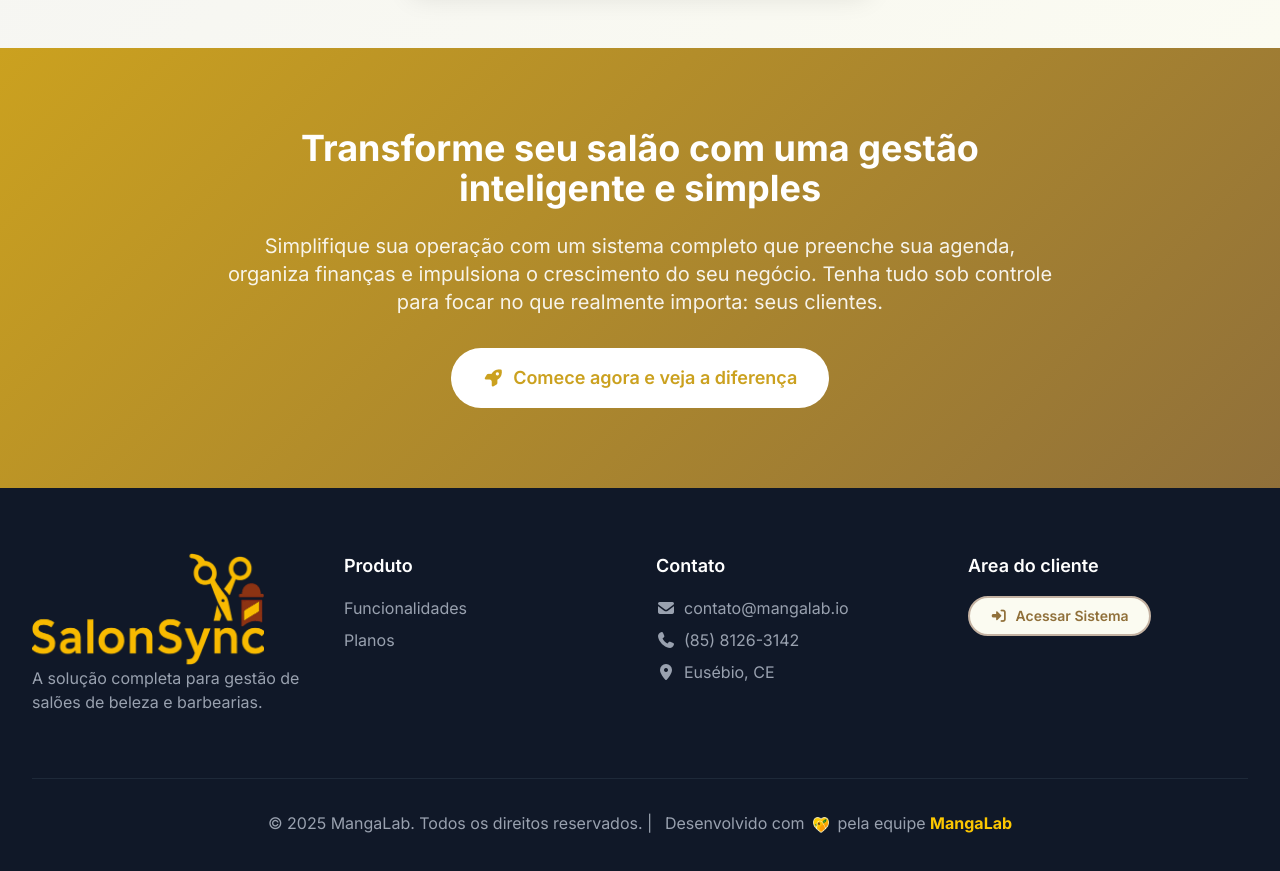
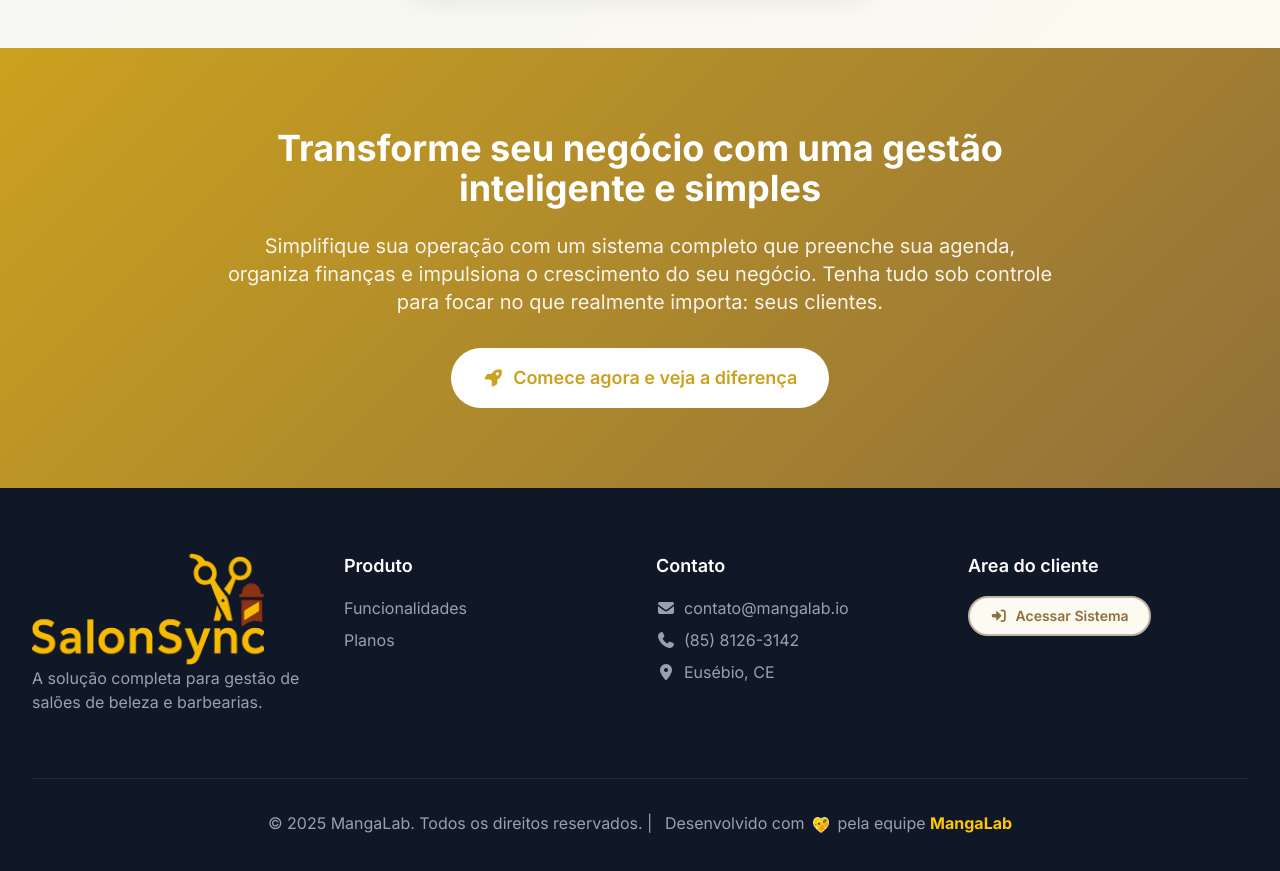
Before and after one commit to Mangalabs/SalonSync-web, a Vue app: page / in a window 1280 px wide. Shown: the part 4000-4871 px from the top of the page. Built offline with nearby package versions, Linux system fonts and the light colour scheme.

Commit message:
Update CTASection.vue

```diff
--- a/src/components/CTASection.vue
+++ b/src/components/CTASection.vue
@@ -15,7 +15,7 @@
   >
     <div class="max-w-4xl mx-auto text-center px-4 sm:px-6 lg:px-8 fade-in">
       <h2 id="cta-heading" class="text-4xl font-bold text-white mb-6">
-        Transforme seu salão com uma gestão inteligente e simples
+        Transforme seu negócio com uma gestão inteligente e simples
       </h2>
       <p class="text-xl text-white/90 mb-8">
         Simplifique sua operação com um sistema completo que preenche sua
```
